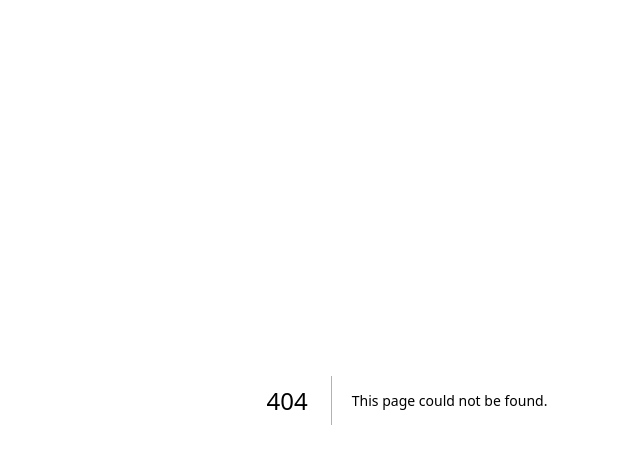
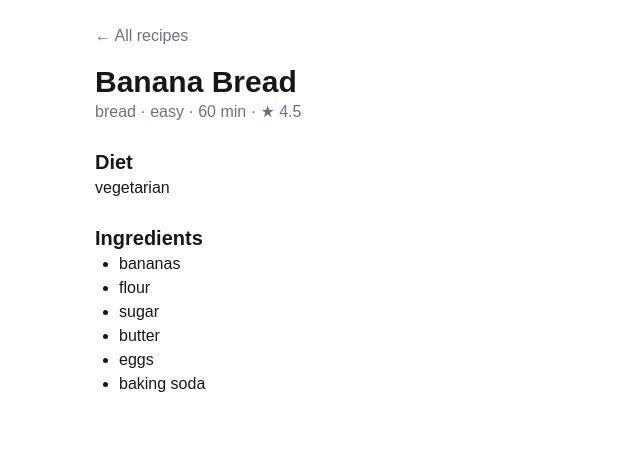
Before and after one commit to Kareem08hosn/baking_debugged, a Next.js app: page /recipes/1 in a window 1280 px wide. Before the commit this address had no page. Shown: the top 464 px of the page, without its empty margins (233-873 px from the left). Built offline with nearby package versions, Linux system fonts and the light colour scheme.

Commit message:
Add recipe filters and recipe detail pages

```diff
--- a/app/RecipeList.js
+++ b/app/RecipeList.js
@@ -3,6 +3,8 @@
 "use client";
 
 import { useState } from "react";
+// Link is Next.js's version of <a>: it changes page without a full reload.
+import Link from "next/link";
 
 // "easy" < "medium" < "hard" isn't alphabetical, so give each one a number.
 const difficultyOrder = { easy: 1, medium: 2, hard: 3 };
@@ -138,7 +140,13 @@ export default function RecipeList({ recipes }) {
         {sortedRecipes.map((recipe) => (
           // key lets React tell the list items apart; it must be unique
           <li key={recipe.id} className="rounded-lg border p-4">
-            <h2 className="text-xl font-semibold">{recipe.name}</h2>
+            <h2 className="text-xl font-semibold">
+              {/* Backticks make a template string: ${...} drops a value in,
+                  so recipe 3 links to "/recipes/3" */}
+              <Link href={`/recipes/${recipe.id}`} className="hover:underline">
+                {recipe.name}
+              </Link>
+            </h2>
             <p>
               {recipe.category} · {recipe.difficulty} · {recipe.bakeTime} min
             </p>
--- a/app/page.js
+++ b/app/page.js
@@ -1,49 +1,6 @@
 import RecipeList from "./RecipeList";
-
-// Hardcoded recipe data for now. Later (Phase 3) this moves into a database.
-// It lives outside the component because it never changes while the page runs.
-const recipes = [
-  {
-    id: 1,
-    name: "Banana Bread",
-    category: "bread",
-    difficulty: "easy",
-    bakeTime: 60, // minutes, stored as a number so we can sort by it later
-    ingredients: ["bananas", "flour", "sugar", "butter", "eggs", "baking soda"],
-    rating: 4.5, // out of 5
-    diet: ["vegetarian"],
-  },
-  {
-    id: 2,
-    name: "Chocolate Chip Cookies",
-    category: "cookies",
-    difficulty: "easy",
-    bakeTime: 12,
-    ingredients: ["flour", "butter", "brown sugar", "eggs", "chocolate chips"],
-    rating: 4.8,
-    diet: ["vegetarian"],
-  },
-  {
-    id: 3,
-    name: "Sourdough Loaf",
-    category: "bread",
-    difficulty: "hard",
-    bakeTime: 45,
-    ingredients: ["bread flour", "water", "sourdough starter", "salt"],
-    rating: 4.2,
-    diet: ["vegetarian", "vegan"], // every diet this recipe fits (vegan food is also vegetarian)
-  },
-  {
-    id: 4,
-    name: "Lemon Drizzle Cake",
-    category: "cake",
-    difficulty: "medium",
-    bakeTime: 50,
-    ingredients: ["flour", "sugar", "butter", "eggs", "lemons"],
-    rating: 4.0,
-    diet: ["vegetarian"],
-  },
-];
+// "@/" is a shortcut for the project root folder (set up in jsconfig.json)
+import { recipes } from "@/lib/recipes";
 
 export default function Home() {
   return (
--- /dev/null
+++ b/app/recipes/[id]/page.js
@@ -0,0 +1,45 @@
+import Link from "next/link";
+import { notFound } from "next/navigation";
+import { recipes } from "@/lib/recipes";
+
+// The folder is named [id], so this one file handles /recipes/1, /recipes/2...
+// Next.js puts whatever is in the URL at that spot into params.id.
+// params arrives as a Promise (a value that isn't ready yet), so the function
+// is "async" and we "await" it before reading the id.
+export default async function RecipePage({ params }) {
+  const { id } = await params;
+
+  // Values from a URL are always text ("3"), but our ids are numbers (3).
+  // find() returns the first recipe that passes the test, or undefined.
+  const recipe = recipes.find((recipe) => recipe.id === Number(id));
+
+  // No recipe with that id (e.g. /recipes/999): show the 404 page instead.
+  if (!recipe) {
+    notFound();
+  }
+
+  return (
+    <main className="mx-auto w-full max-w-2xl p-6">
+      <Link href="/" className="text-gray-500 hover:underline">
+        ← All recipes
+      </Link>
+
+      <h1 className="mt-4 text-3xl font-bold">{recipe.name}</h1>
+      <p className="mb-6 text-gray-500">
+        {recipe.category} · {recipe.difficulty} · {recipe.bakeTime} min · ★{" "}
+        {recipe.rating}
+      </p>
+
+      <h2 className="text-xl font-semibold">Diet</h2>
+      <p className="mb-6">{recipe.diet.join(", ")}</p>
+
+      <h2 className="text-xl font-semibold">Ingredients</h2>
+      <ul className="list-disc pl-6">
+        {/* Ingredients are plain strings with no id, so the text is the key */}
+        {recipe.ingredients.map((ingredient) => (
+          <li key={ingredient}>{ingredient}</li>
+        ))}
+      </ul>
+    </main>
+  );
+}
--- /dev/null
+++ b/lib/recipes.js
@@ -0,0 +1,45 @@
+// Hardcoded recipe data for now. Later (Phase 3) this moves into a database.
+// It has its own file so several pages can share it. "export" makes it
+// importable from other files (like "public" in Java).
+export const recipes = [
+  {
+    id: 1,
+    name: "Banana Bread",
+    category: "bread",
+    difficulty: "easy",
+    bakeTime: 60, // minutes, stored as a number so we can sort by it later
+    ingredients: ["bananas", "flour", "sugar", "butter", "eggs", "baking soda"],
+    rating: 4.5, // out of 5
+    diet: ["vegetarian"],
+  },
+  {
+    id: 2,
+    name: "Chocolate Chip Cookies",
+    category: "cookies",
+    difficulty: "easy",
+    bakeTime: 12,
+    ingredients: ["flour", "butter", "brown sugar", "eggs", "chocolate chips"],
+    rating: 4.8,
+    diet: ["vegetarian"],
+  },
+  {
+    id: 3,
+    name: "Sourdough Loaf",
+    category: "bread",
+    difficulty: "hard",
+    bakeTime: 45,
+    ingredients: ["bread flour", "water", "sourdough starter", "salt"],
+    rating: 4.2,
+    diet: ["vegetarian", "vegan"], // every diet this recipe fits (vegan food is also vegetarian)
+  },
+  {
+    id: 4,
+    name: "Lemon Drizzle Cake",
+    category: "cake",
+    difficulty: "medium",
+    bakeTime: 50,
+    ingredients: ["flour", "sugar", "butter", "eggs", "lemons"],
+    rating: 4.0,
+    diet: ["vegetarian"],
+  },
+];
```
